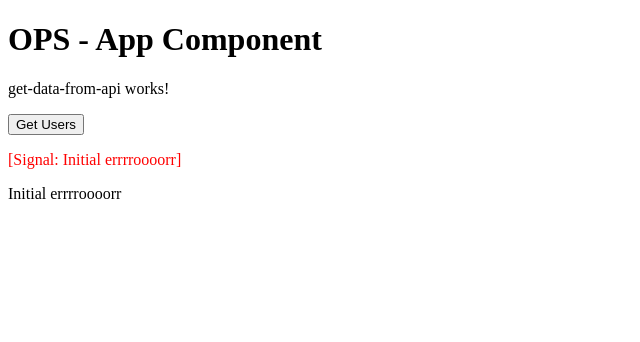
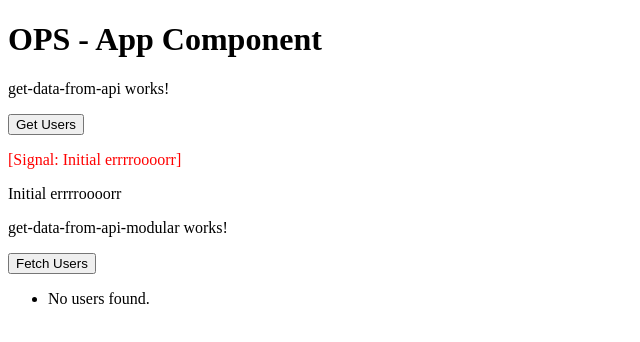
Before and after one commit to zen-tech-training/R-AngAzure-Sept26, an Angular app in the folder ops-frontend/: page / in a window 1280 px wide. Shown: the top 342 px of the page, without its empty margins (0-640 px from the left). Built offline with nearby package versions, Linux system fonts and the light colour scheme.

Commit message:
api calls modular

```diff
--- a/ops-frontend/src/app/app.html
+++ b/ops-frontend/src/app/app.html
@@ -1,3 +1,4 @@
 <H1>OPS - App Component</H1>
 <app-get-data-from-api></app-get-data-from-api>
+<app-get-data-from-api-modular></app-get-data-from-api-modular>
 <router-outlet />
--- a/ops-frontend/src/app/app.ts
+++ b/ops-frontend/src/app/app.ts
@@ -1,9 +1,10 @@
 import { Component, signal } from '@angular/core';
 import { RouterOutlet } from '@angular/router';
 import { GetDataFromApi } from './components/get-data-from-api/get-data-from-api';
+import { GetDataFromApiModular } from './components/get-data-from-api-modular/get-data-from-api-modular';
 
 @Component({
-  imports: [RouterOutlet, GetDataFromApi],
+  imports: [RouterOutlet, GetDataFromApi, GetDataFromApiModular],
   selector: 'app-root',
   styleUrl: './app.scss',
   templateUrl: './app.html',
--- /dev/null
+++ b/ops-frontend/src/app/components/get-data-from-api-modular/get-data-from-api-modular.html
@@ -0,0 +1,16 @@
+<p>get-data-from-api-modular works!</p>
+
+<button (click)="fetchUsers()">
+  Fetch Users
+</button>
+<ul>
+    <li>
+        <div *ngIf="isLoading()">Loading...</div>
+        <div *ngIf="!isLoading() && users().length === 0">No users found.</div>
+        <ul *ngIf="!isLoading() && users().length > 0">
+            <li *ngFor="let user of users()">
+                {{ user.username }} - {{ user.email }}
+            </li>
+        </ul>
+    </li>
+</ul>
--- /dev/null
+++ b/ops-frontend/src/app/components/get-data-from-api-modular/get-data-from-api-modular.ts
@@ -0,0 +1,37 @@
+import { Component, inject, signal } from '@angular/core';
+import { CommonModule } from '@angular/common';
+
+import { UserService } from '../../core/services/user.service';
+import { UserResponse } from '../../core/models/user.model';
+
+@Component({
+  selector: 'app-get-data-from-api-modular',
+  imports: [CommonModule],
+  styleUrl: './get-data-from-api-modular.scss',
+  templateUrl: './get-data-from-api-modular.html',
+})
+export class GetDataFromApiModular {
+
+  private userService = inject(UserService);
+
+  users = signal<UserResponse[]>([]);
+
+  isLoading = signal(false);
+
+  fetchUsers(): void {
+
+    this.isLoading.set(true);
+
+    this.userService.getUsers().subscribe({
+      next: (data) => {
+        this.users.set(data);
+        console.log('Fetched Users:', data);
+        this.isLoading.set(false);
+      },
+      error: (err) => {
+        console.error('Error fetching users:', err);
+        this.isLoading.set(false);
+      }
+    });
+  }
+}
--- /dev/null
+++ b/ops-frontend/src/app/core/services/api.service.ts
@@ -0,0 +1,13 @@
+//File: src/app/core/services/api.service.ts
+import { Injectable, inject } from '@angular/core';
+import { HttpClient } from '@angular/common/http';
+import { Observable } from 'rxjs';
+import { environment } from '../../../environments/environment';
+
+@Injectable({
+  providedIn: 'root'
+})
+export class ApiService {
+  protected http = inject(HttpClient);
+  protected readonly apiUrl = environment.apiUrl;
+}
--- /dev/null
+++ b/ops-frontend/src/app/core/services/user.service.ts
@@ -0,0 +1,35 @@
+//File: ops-frontend/src/app/core/services/user.service.ts
+
+// ops-frontend/src/app/core/services/user.service.ts
+
+import { Injectable, inject } from '@angular/core';
+import { HttpClient } from '@angular/common/http';
+import { Observable } from 'rxjs';
+import { ApiService } from './api.service';
+import { UserResponse } from '../models/user.model';
+
+@Injectable({
+  providedIn: 'root'
+})
+export class UserService extends ApiService {
+//   createUser(userData: CreateUserRequest): Observable<UserResponse> {
+//     return this.http.post<UserResponse>(this.apiUrl, userData);
+//   }
+
+  getUsers(): Observable<UserResponse[]> {
+    return this.http.get<UserResponse[]>(`${this.apiUrl}/Users`);
+  }
+
+//   updateUser(id: number, userData: CreateUserRequest): Observable<UserResponse> {
+//     return this.http.put<UserResponse>(`${this.apiUrl}/Users/${id}`, userData);
+//   }
+
+//   patchUser(id: number, patchData: PatchUserRequest): Observable<void> {
+//     // API returns 204 No Content
+//     return this.http.patch<void>(`${this.apiUrl}/Users/${id}`, patchData);
+//   }
+
+//   deleteUser(id: number): Observable<void> {
+//     return this.http.delete<void>(`${this.apiUrl}/Users/${id}`);
+//   }
+}
--- /dev/null
+++ b/ops-frontend/src/environments/environment.ts
@@ -0,0 +1,5 @@
+//File: ops-frontend/src/environments/environment.ts
+export const environment = {    //named export
+  production: false,
+  apiUrl: 'https://jsonplaceholder.typicode.com/'
+};
```
Also changed, not shown: ops-frontend/src/app/core/models/user.model.ts (added, +10 -0 lines), ops-frontend/src/app/components/get-data-from-api-modular/get-data-from-api-modular.scss (added), 2 other files (tests, documents, lock files or other folders).
